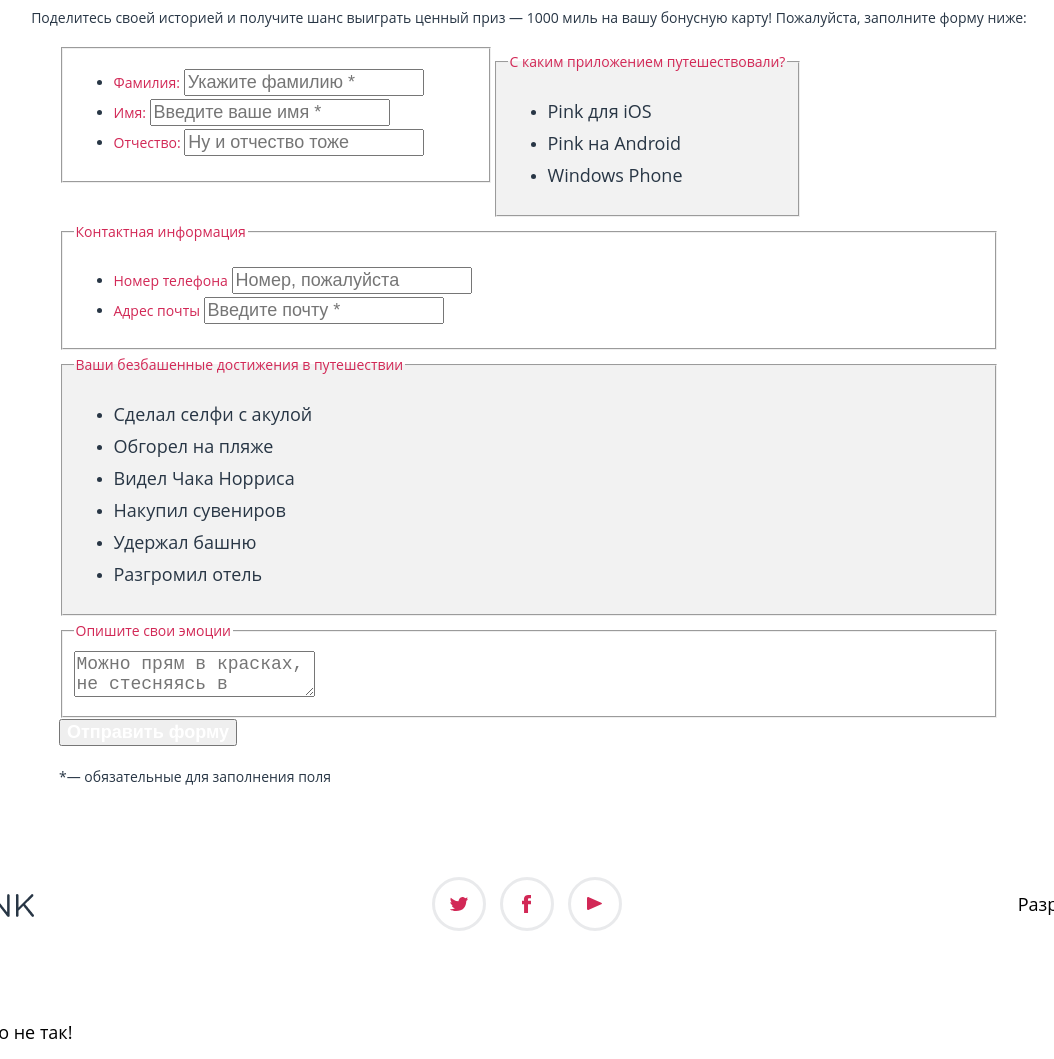
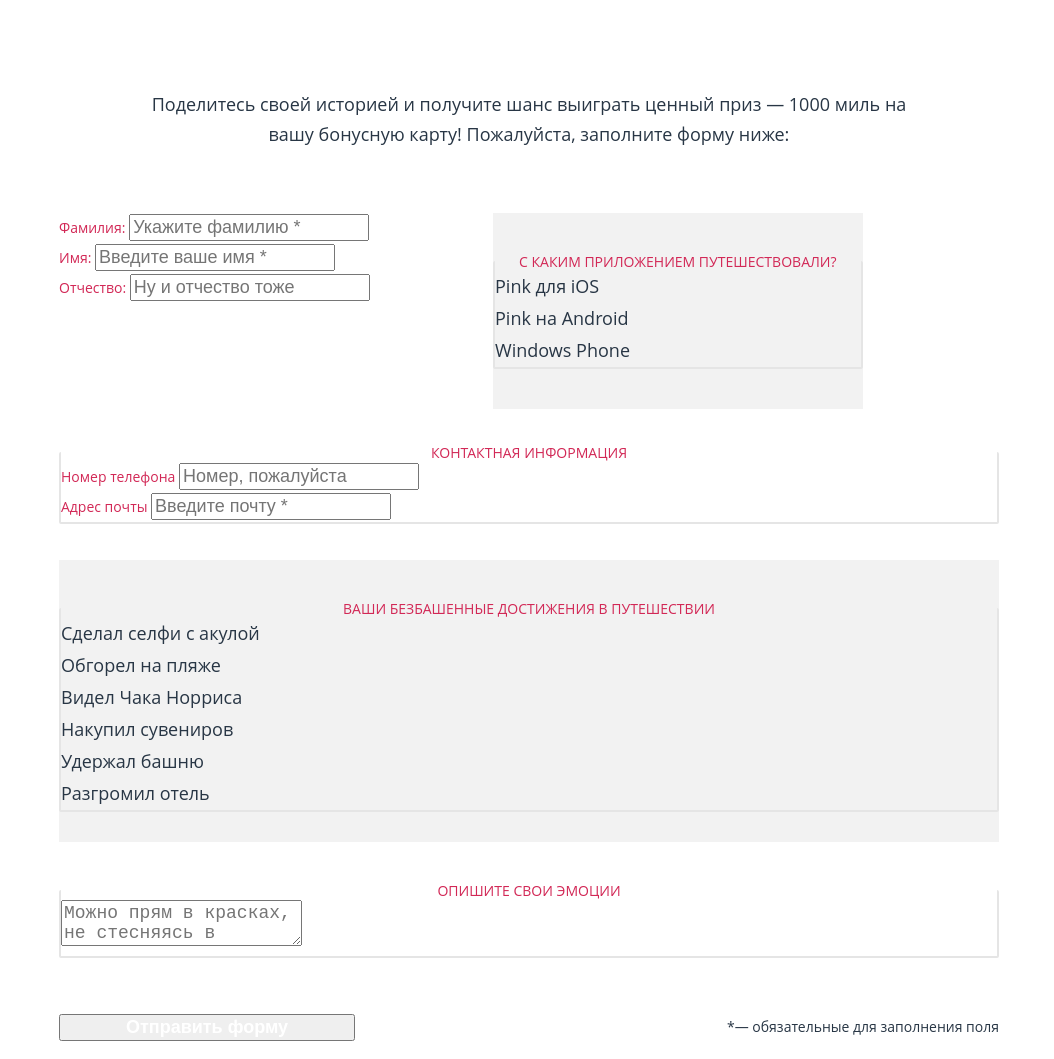
Before and after one commit to Valeriia-2/1445103-pink-24, a website: page source/form.html in a window 1280 px wide. Shown: the part 292-1351 px from the top of the page, without its empty margins (111-1165 px from the left). Drawn offline with nearby package versions, Linux system fonts and the light colour scheme; files that its build step writes are made by us from their sources.

Commit message:
ДЗ 5.8 Формы
- Работаю с формами

```diff
--- a/source/form.html
+++ b/source/form.html
@@ -49,11 +49,11 @@
     <main class="page-main">
       <h2 class="visually-hidden">Заявка на участие в конкурсе</h2>
         <div class="subtitle-wrapper">
-          <p class="subtitle">Поделитесь своей историей и получите шанс выиграть ценный приз — 1000 миль на вашу бонусную карту!<span class="subtitle-additional"> Пожалуйста, заполните форму ниже:</span></p>
+          <p class="subtitle">Поделитесь своей историей и получите шанс выиграть ценный приз — 1000 миль на вашу бонусную карту!<span class="subtitle subtitle-additional"> Пожалуйста, заполните форму ниже:</span></p>
         </div>
         <form class="form-registration" action="https://echo.htmlacademy.ru/" method="post">
           <div class="form-registration__credentials-wrapper">
-            <fieldset class="form-registration__credentials">
+            <fieldset class="form-registration__credentials form-registration__fieldset">
               <ul class="form-registration__list">
                 <li class="form-registration__credentials-item">
                   <label class="form-registration__label" for="lastname">Фамилия:</label>
@@ -74,9 +74,9 @@
             </fieldset>
           </div>
           <div class="form-registration__achievements-wrapper">
-            <fieldset class="form-registration__achievements">
+            <fieldset class="form-registration__achievements form-registration__fieldset">
               <legend class="form-registration__legend form-registration__legend--achievements">
-                <span class="form-registration__legend-text">Ваши безбашенные достижения в путешествии</span>
+                <span class="form-registration__legend-text">ваши безбашенные достижения в путешествии</span>
               </legend>
               <ul class="form-registration__list">
                 <li class="form-registration__achievements-item">
@@ -107,9 +107,9 @@
             </fieldset>
           </div>
           <div class="form-registration__contacts-wrapper">
-            <fieldset class="form-registration__contacts">
+            <fieldset class="form-registration__contacts form-registration__fieldset">
               <legend class="form-registration__legend form-registration__legend--contacts">
-                <span class="form-registration__legend-text">Контактная информация</span>
+                <span class="form-registration__legend-text">контактная информация</span>
               </legend>
               <ul class="form-registration__list">
                 <li class="form-registration__contacts-item form-registration__contacts-item--phone">
@@ -126,9 +126,9 @@
             </fieldset>
           </div>
           <div class="form-registration__app-wrapper">
-            <fieldset class="form-registration__app">
+            <fieldset class="form-registration__app form-registration__fieldset">
               <legend class="form-registration__legend">
-                <span class="form-registration__legend-text">С каким приложением путешествовали?</span>
+                <span class="form-registration__legend-text">с каким приложением путешествовали?</span>
               </legend>
               <ul class="form-registration__list">
                 <li class="form-registration__app-item">
@@ -148,9 +148,9 @@
             </fieldset>
           </div>
           <div class="form-registration__emotions-wrapper">
-            <fieldset class="form-registration__emotions">
+            <fieldset class="form-registration__emotions form-registration__fieldset">
               <legend class="form-registration__legend">
-                <span class="form-registration__legend-text">Опишите свои эмоции</span>
+                <span class="form-registration__legend-text">опишите свои эмоции</span>
               </legend>
               <textarea class="form-registration__textarea" name="message"
               placeholder="Можно прям в красках, не стесняясь в выражениях"></textarea>
--- a/source/less/components/form-registration.less
+++ b/source/less/components/form-registration.less
@@ -13,6 +13,8 @@
 }
 
 .form-registration__credentials-wrapper {
+  padding-bottom: 43px;
+
   @media (min-width: @tablet-width) {
     order: 1;
   }
@@ -23,6 +25,10 @@
 }
 
 .form-registration__achievements-wrapper {
+  padding-top: 40px;
+  padding-bottom: 30px;
+  background-color: @bg-color-main;
+
   @media (min-width: @tablet-width) {
     order: 4;
   }
@@ -33,6 +39,9 @@
 }
 
 .form-registration__contacts-wrapper {
+  padding-top: 35px;
+  padding-bottom: 36px;
+
   @media (min-width: @tablet-width) {
     order: 3;
   }
@@ -43,12 +52,19 @@
 }
 
 .form-registration__app-wrapper {
+  padding-top: 40px;
+  padding-bottom: 40px;
+  background-color: @bg-color-main;
+
   @media (min-width: @tablet-width) {
     order: 2;
   }
 }
 
 .form-registration__emotions-wrapper {
+  padding-top: 40px;
+  padding-bottom: 40px;
+
   @media (min-width: @tablet-width) {
     order: 5;
   }
@@ -59,26 +75,59 @@
 }
 
 .form-registration__submit-wrapper {
+  display: flex;
+  flex-direction: column;
+
   @media (min-width: @tablet-width) {
+    flex-direction: row;
+    justify-content: space-between;
+    align-items: center;
     order: 6;
+  }
+
+  @media (min-width: @desktop-width) {
+    width: 100%;
   }
 }
 
-.form-registration__achievements {
-  background-color: @bg-color-main;
+.form-registration__fieldset {
+  position: relative;
+  margin: 0;
+  padding: 0 20px;
+  border: none;
+
+  @media (min-width: @tablet-width) {
+    padding: 0;
+    border: 2px solid @light-grey;
+    border-radius: 2px;
+  }
 }
 
-.form-registration__app {
-  background-color: @bg-color-main;
+.form-registration__credentials {
+  @media (min-width: @tablet-width) {
+    border: none;
+  }
 }
 
-.form-registration__label,
-.form-registration__legend-text {
+.form-registration__label {
   color: @red;
 }
 
-.form-registration__legend-text {
+.form-registration__legend {
+  display: block;
+  box-sizing: border-box;
+  padding: 0 24px;
+  width: 100%;
   line-height: 18px;
+  color: @red;
+  text-transform: uppercase;
+  text-align: center;
+}
+
+.form-registration__list {
+  margin: 0;
+  padding: 0;
+  list-style: none;
 }
 
 .form-registration__input {
@@ -102,6 +151,9 @@
 }
 
 .form-registration__button {
-  font-size: 18px;
-  font-weight: 700;
+  width: 276px;
+
+  @media (min-width: @tablet-width) {
+    width: 296px;
+  }
 }
--- a/source/less/components/page-main.less
+++ b/source/less/components/page-main.less
@@ -4,7 +4,27 @@
 }
 
 .subtitle-wrapper {
+  padding-top: 50px;
+  padding-bottom: 50px;
   text-align: center;
+
+  @media (min-width: @tablet-width) {
+    padding-top: 100px;
+    padding-bottom: 64px;
+  }
+}
+
+.subtitle {
+  margin: 0 auto;
+  max-width: 500px;
+
+  @media (min-width: @tablet-width) {
+    font-size: 18px;
+  }
+
+  @media (min-width: @desktop-width) {
+    max-width: 790px;
+  }
 }
 
 .subtitle-additional {
--- a/source/less/global/variables.less
+++ b/source/less/global/variables.less
@@ -16,3 +16,4 @@
 @white: #ffffff;
 @black: #000000;
 @red: #D22856;
+@light-grey: #E5E5E5;
```
